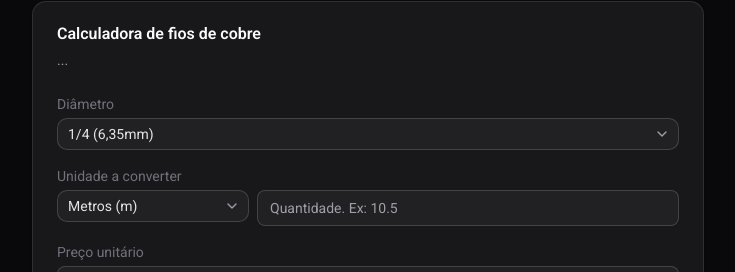
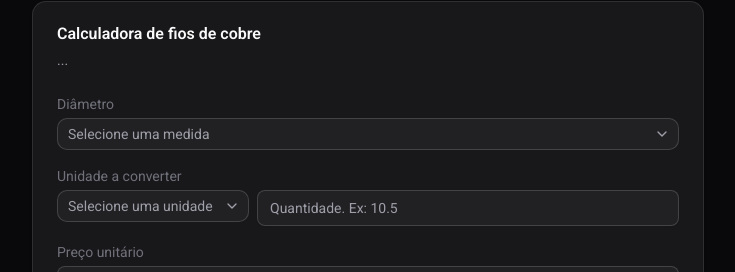
Before and after one commit to samsepi0ldev/copper-wire-calculator, a React (Vite) app: page / in a window 1280 px wide. Shown: the part 140-412 px from the top of the page, without its empty margins (272-1007 px from the left). Built offline with nearby package versions, Linux system fonts and the light colour scheme.

Commit message:
fix: error values null

```diff
--- a/src/components/calc-form.tsx
+++ b/src/components/calc-form.tsx
@@ -74,7 +74,6 @@ export function CalcForm() {
           name="diameterId"
           render={({ field }) => (
             <Select
-              defaultValue={'1'}
               name={field.name}
               value={field.value}
               onValueChange={field.onChange}
@@ -105,7 +104,6 @@ export function CalcForm() {
             name="key"
             render={({ field }) => (
               <Select
-                defaultValue={UNIT_KEYS[0].value}
                 name={field.name}
                 value={field.value}
                 onValueChange={field.onChange}
```
